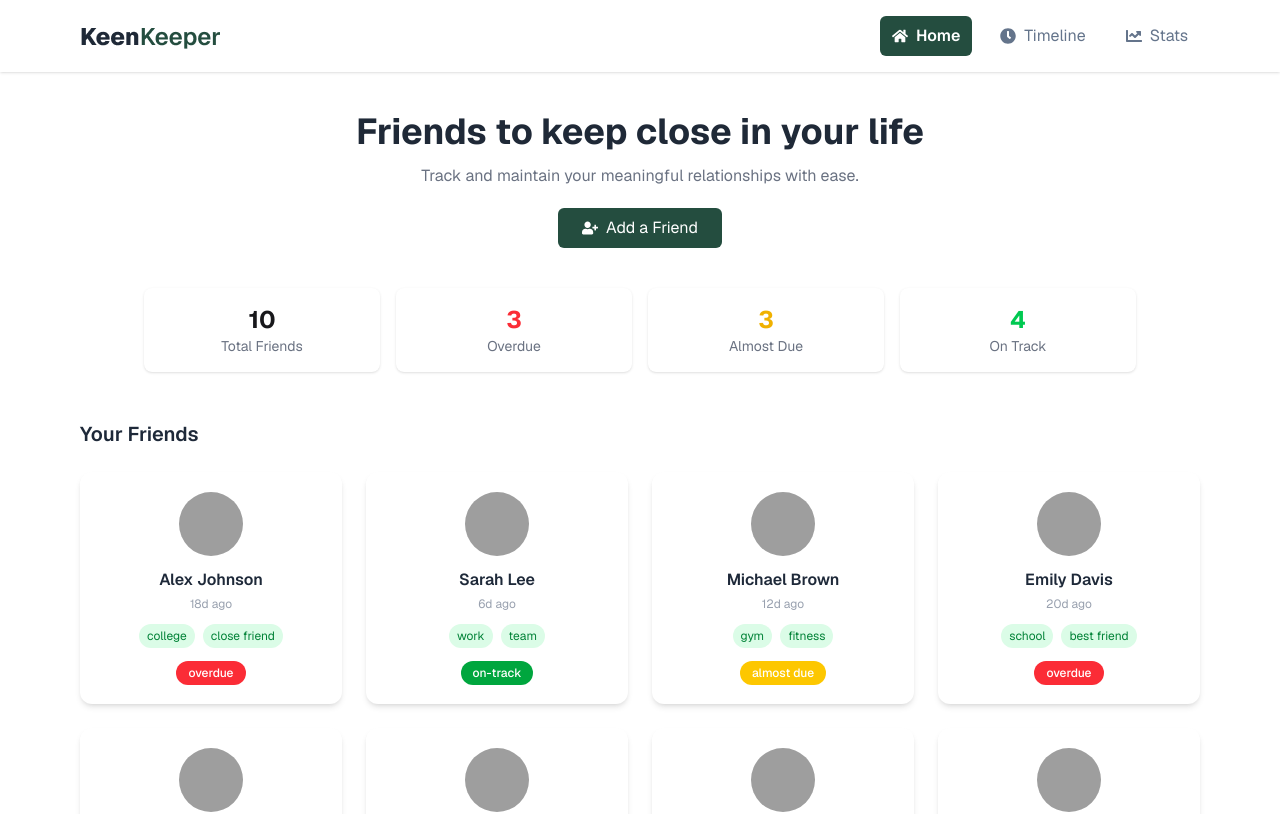
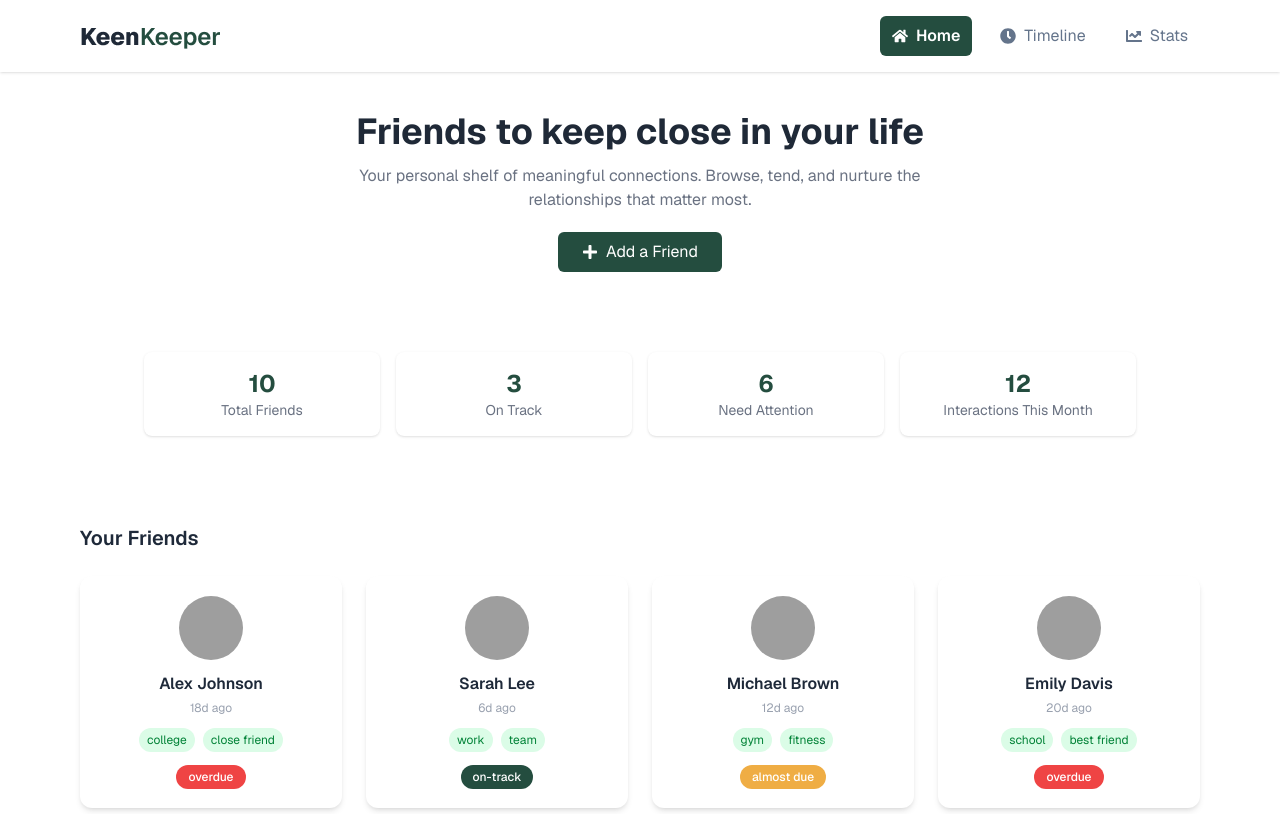
Before and after one commit to sajusameer/Keen-keeper, a React (Vite) app: page / in a window 1280 px wide. Shown: the top 814 px of the page. Built offline with nearby package versions, Linux system fonts and the light colour scheme; grey boxes are pictures that could not be loaded.

Commit message:
friends card added

```diff
--- a/src/components/Banner.jsx
+++ b/src/components/Banner.jsx
@@ -1,10 +1,8 @@
-import { FaUserPlus } from "react-icons/fa";
+import { FaPlus } from "react-icons/fa";
 
-export default function Banner({ friends }) {
-  const total = friends.length;
-  const overdue = friends.filter(f => f.status === "overdue").length;
-  const almost = friends.filter(f => f.status === "almost due").length;
-  const onTrack = friends.filter(f => f.status === "on-track").length;
+
+export default function Banner() {
+
 
   return (
     <div className="text-center mt-10">
@@ -16,37 +14,38 @@ export default function Banner({ friends }) {
 
         {/* Subtitle */}
         <p className="text-gray-500 mt-3 max-w-xl mx-auto">
-        Track and maintain your meaningful relationships with ease.
+            Your personal shelf of meaningful connections. Browse, tend, and nurture the
+            relationships that matter most.
         </p>
 
         {/* Button */}
         <button className="mt-5 bg-[#244D3F] hover:bg-[#1b3a2f] text-white px-6 py-2 rounded-md flex items-center gap-2 mx-auto transition">
-        <FaUserPlus />
+            <FaPlus />
             Add a Friend
         </button>
 
         {/* Summary Cards */}
-      <div className="grid grid-cols-2 md:grid-cols-4 gap-4 mt-10 px-4 max-w-5xl mx-auto">
+        <div className="grid grid-cols-2 md:grid-cols-4 gap-4 mt-10 px-4 max-w-5xl mx-auto py-10">
 
             {/* Card */}
             <div className="bg-white shadow rounded-lg p-4">
-          <h2 className="text-2xl font-bold">{total}</h2>
+            <h2 className="text-2xl font-bold text-[#244D3F]">10</h2>
             <p className="text-gray-500 text-sm">Total Friends</p>
             </div>
 
             <div className="bg-white shadow rounded-lg p-4">
-          <h2 className="text-2xl font-bold text-red-500">{overdue}</h2>
-          <p className="text-gray-500 text-sm">Overdue</p>
+            <h2 className="text-2xl font-bold text-[#244D3F]">3</h2>
+            <p className="text-gray-500 text-sm">On Track</p>
             </div>
 
             <div className="bg-white shadow rounded-lg p-4">
-          <h2 className="text-2xl font-bold text-yellow-500">{almost}</h2>
-          <p className="text-gray-500 text-sm">Almost Due</p>
+            <h2 className="text-2xl font-bold text-[#244D3F]">6</h2>
+            <p className="text-gray-500 text-sm">Need Attention</p>
             </div>
 
             <div className="bg-white shadow rounded-lg p-4">
-          <h2 className="text-2xl font-bold text-green-500">{onTrack}</h2>
-          <p className="text-gray-500 text-sm">On Track</p>
+            <h2 className="text-2xl font-bold text-[#244D3F]">12</h2>
+            <p className="text-gray-500 text-sm">Interactions This Month</p>
             </div>
 
         </div>
--- a/src/components/FriendCard.jsx
+++ b/src/components/FriendCard.jsx
@@ -2,9 +2,9 @@ import { Link } from "react-router-dom";
 
 export default function FriendCard({ friend }) {
   const statusStyle = {
-    "overdue": "bg-red-500 text-white",
-    "almost due": "bg-yellow-400 text-white",
-    "on-track": "bg-green-600 text-white",
+    "overdue": "bg-[#EF4444] text-white",
+    "almost due": "bg-[#EFAD44] text-white",
+    "on-track": "bg-[#244D3F] text-white",
   };
 
   return (
--- a/src/main.jsx
+++ b/src/main.jsx
@@ -2,17 +2,17 @@ import { StrictMode } from "react";
 import { createRoot } from "react-dom/client";
 import "./index.css";
 
-// ✅ Correct Router import
+
 import { RouterProvider } from "react-router-dom";
 import { router } from "./layout/router";
 
-// ✅ Toast (react-toastify)
+
 import { ToastContainer } from "react-toastify";
 import "react-toastify/dist/ReactToastify.css";
 
 createRoot(document.getElementById("root")).render(
   <StrictMode>
     <RouterProvider router={router} />
-    <ToastContainer position="top-right" autoClose={2000} />
+    <ToastContainer position="top-center" autoClose={2000} />
   </StrictMode>
 );
--- a/src/pages/FriendDetails/FriendDetails.jsx
+++ b/src/pages/FriendDetails/FriendDetails.jsx
@@ -2,8 +2,10 @@ import React from 'react';
 
 import { useParams } from "react-router-dom";
 import { useEffect, useState } from "react";
-import { FaPhone, FaComment, FaVideo } from "react-icons/fa";
+import { FaComment, FaVideo, FaArchive } from "react-icons/fa";
 import { toast } from "react-toastify";
+import { LuBellRing } from 'react-icons/lu';
+import { MdAddCall, MdDeleteForever } from 'react-icons/md';
 
 export default function FriendDetails() {
   const { id } = useParams();
@@ -18,7 +20,7 @@ export default function FriendDetails() {
       });
   }, [id]);
 
-  // 🔥 timeline add function
+
   const handleAction = (type) => {
                     const newEntry = {
                     id: Date.now(),
@@ -29,6 +31,7 @@ export default function FriendDetails() {
 
                     const prev = JSON.parse(localStorage.getItem("timeline")) || [];
                     localStorage.setItem("timeline", JSON.stringify([newEntry, ...prev]));
+
 
                     toast.success(`${type} with ${friend.name} added!`);
                 };
@@ -76,9 +79,16 @@ export default function FriendDetails() {
 
         {/* Buttons */}
         <div className="mt-4 space-y-2">
-          <button className="w-full bg-gray-100 py-2 rounded">⏰ Snooze 2 Weeks</button>
-          <button className="w-full bg-gray-100 py-2 rounded">📦 Archive</button>
-          <button className="w-full bg-red-100 text-red-600 py-2 rounded">🗑️ Delete</button>
+         <button className="w-full bg-gray-100 py-2 rounded flex items-center justify-center gap-2">
+          <LuBellRing />
+          Snooze 2 Weeks
+        </button>
+          <button className="w-full bg-gray-100 py-2 rounded flex items-center justify-center gap-2">
+            <FaArchive/>
+             Archive</button>
+          <button className="w-full bg-gray-100 text-red-600 py-2 rounded flex items-center justify-center gap-2">
+            <MdDeleteForever/>
+            Delete</button>
         </div>
 
       </div>
@@ -89,15 +99,15 @@ export default function FriendDetails() {
         {/* Stats */}
         <div className="grid grid-cols-3 gap-4">
           <div className="bg-white p-4 rounded shadow text-center">
-            <h2 className="text-xl font-bold">{friend.days_since_contact}</h2>
+            <h2 className="text-xl font-bold text-[#244D3F]">{friend.days_since_contact}</h2>
             <p className="text-sm text-gray-500">Days</p>
           </div>
           <div className="bg-white p-4 rounded shadow text-center">
-            <h2 className="text-xl font-bold">{friend.goal}</h2>
+            <h2 className="text-xl font-bold text-[#244D3F]">{friend.goal}</h2>
             <p className="text-sm text-gray-500">Goal</p>
           </div>
           <div className="bg-white p-4 rounded shadow text-center">
-            <h2 className="text-xl font-bold">{friend.next_due_date}</h2>
+            <h2 className="text-xl font-bold text-[#244D3F]">{friend.next_due_date}</h2>
             <p className="text-sm text-gray-500">Next Due</p>
           </div>
         </div>
@@ -105,7 +115,7 @@ export default function FriendDetails() {
         {/* Goal */}
         <div className="bg-white p-5 rounded shadow flex justify-between items-center">
           <div>
-            <h3 className="font-semibold">Relationship Goal</h3>
+            <h3 className="font-semibold text-[#244D3F]">Relationship Goal</h3>
             <p className="text-gray-500 text-sm">
               Stay in touch every {friend.goal} days
             </p>
@@ -115,27 +125,28 @@ export default function FriendDetails() {
 
         {/* Quick Actions */}
         <div className="bg-white p-5 rounded shadow">
-          <h3 className="font-semibold mb-3">Quick Check-In</h3>
+          <h3 className="font-semibold mb-3 text-[#244D3F]">Quick Check-In</h3>
 
           <div className="flex gap-4">
 
             <button
             onClick={() => handleAction("Call")}
-              className="flex-1 bg-green-100 text-green-700 py-2 rounded flex items-center justify-center gap-2"
+            className="flex-1 bg-[#F8FAFC] text-[#1F2937] py-2 rounded flex flex-col items-center justify-center gap-1"
             >
-              <FaPhone /> Call
+            <MdAddCall />
+            <span>Call</span>
             </button>
 
             <button
               onClick={() => handleAction("Text")}
-              className="flex-1 bg-blue-100 text-blue-700 py-2 rounded flex items-center justify-center gap-2"
+              className="flex-1 bg-[#F8FAFC] text-[#1F2937] py-2 rounded flex flex-col items-center justify-center gap-1"
             >
               <FaComment /> Text
             </button>
 
             <button
               onClick={() => handleAction("Video")}
-              className="flex-1 bg-purple-100 text-purple-700 py-2 rounded flex items-center justify-center gap-2"
+              className="flex-1 bg-[#F8FAFC] text-[#1F2937] py-2 rounded flex flex-col items-center justify-center gap-1"
             >
               <FaVideo /> Video
             </button>
```
Lines whose indentation alone changed are shown as unchanged.
